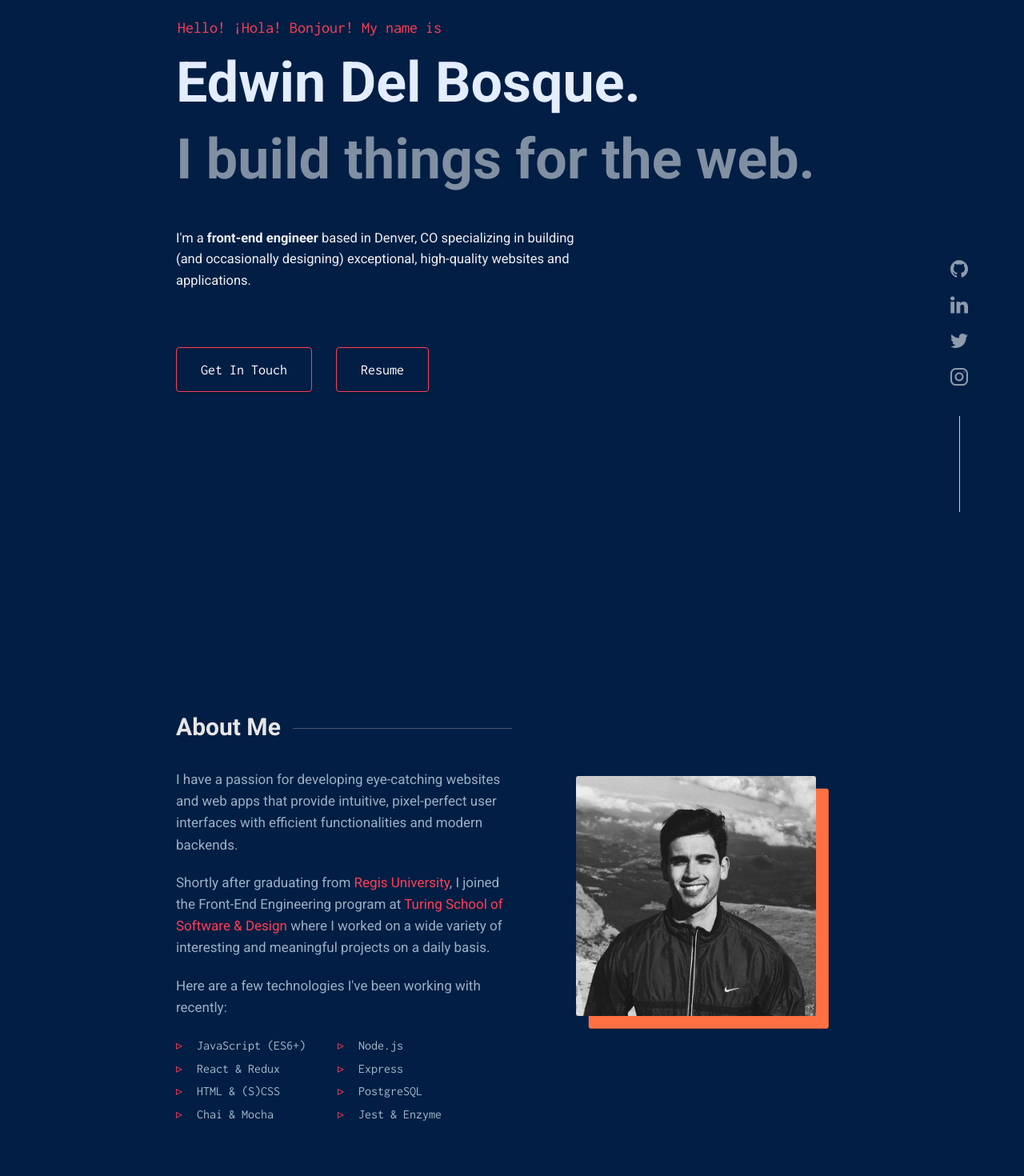
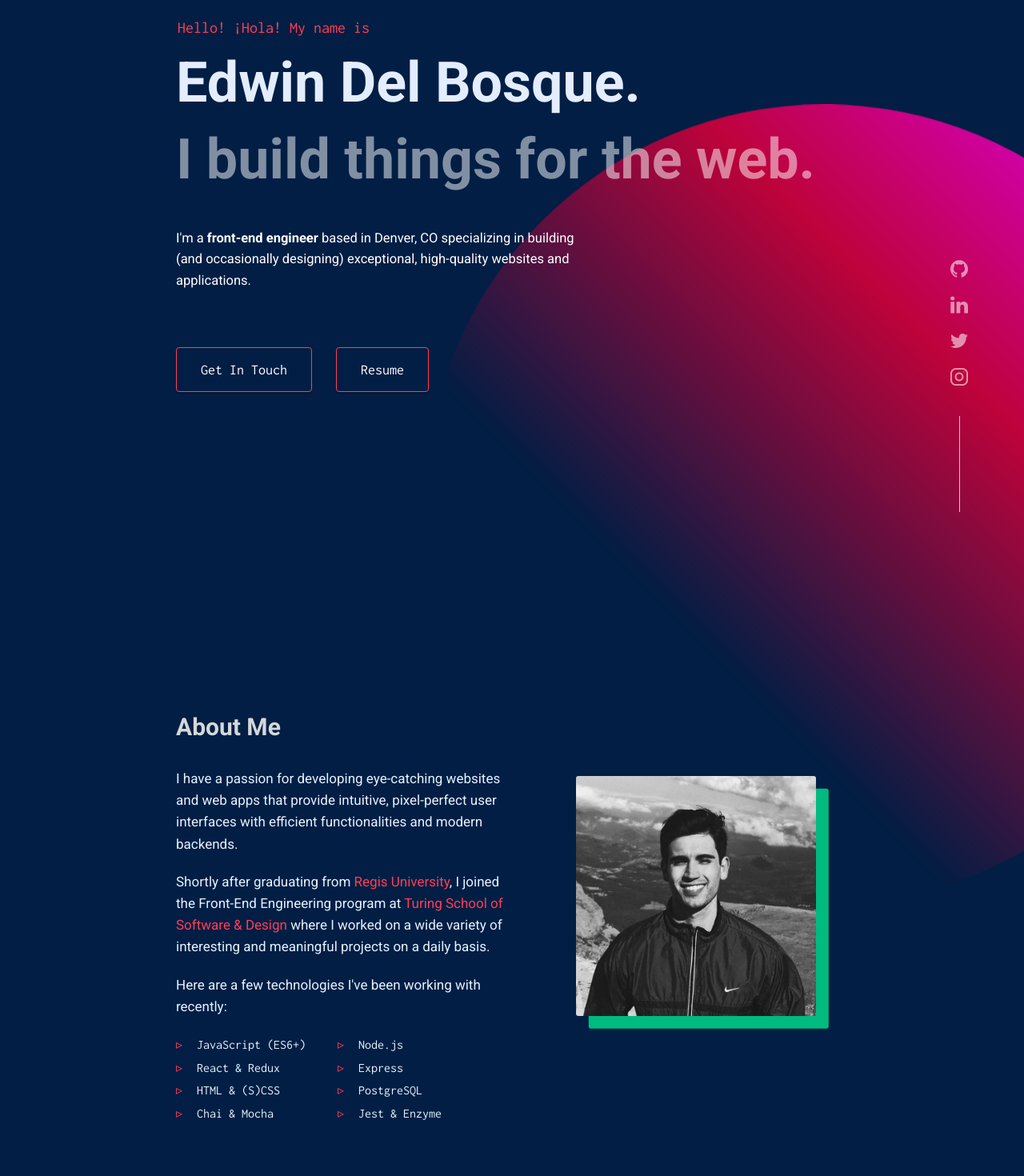
Before and after one commit to royamoussapour/portfolio, a React (Create React App) app: page / in a window 1280 px wide. Shown: the part 160-1630 px from the top of the page at 80% size. Built offline with nearby package versions, Linux system fonts and the light colour scheme.

Commit message:
Add floating orb to background

```diff
--- a/src/components/AboutMe/AboutMe.scss
+++ b/src/components/AboutMe/AboutMe.scss
@@ -8,14 +8,13 @@
 	justify-content: flex-start;
 
 	h2 {
-		color: rgb(230, 230, 230);
+		color: rgba(230, 230, 230, 0.925);
 		margin-bottom: 5px;
 		font-family: 'Roboto';
 		font-size: 30px;
 		position: relative;
 		top: 23px;
 		padding-right: 15px;
-		background: #021e44;
 		transition: 0.3s ease-in-out;
 	}
 
@@ -41,7 +40,7 @@
 		font-size: 17px;
 		width: 100%;
 		font-family: 'Roboto';
-		color: #99b1c4;
+		color: #e4f3ff;
 		line-height: 1.6;
 		margin-bottom: 20px;
 		transition: 0.3s ease-in-out;
@@ -50,7 +49,6 @@
 	img {
 		width: 300px;
 		border-radius: 3px;
-		box-shadow: 20px 20px 0 #fe3e55;
 		transition: 0.3s ease-in-out;
 		margin-right: 40px;
 		margin-top: 60px;
@@ -62,13 +60,13 @@
 
 	@keyframes floating {
 		from {
-			box-shadow: 22px 22px 0 #ff354c;
+			box-shadow: 22px 22px 0 #00ffdd54;
 		}
 		50% {
-			box-shadow: 15px 15px 0 rgb(255, 119, 65);
+			box-shadow: 15px 15px 0 rgba(0, 255, 149, 0.74);
 		}
 		to {
-			box-shadow: 22px 22px 0 #ff354c;
+			box-shadow: 22px 22px 0 #00ffea54;
 		}
 	}
 }
@@ -86,7 +84,7 @@
 		list-style-type: none;
 		line-height: 1.8;
 		font-family: 'Inconsolata';
-		color: rgb(160, 187, 202);
+		color: rgb(225, 244, 255);
 
 		span {
 			color: #fe3e55;
@@ -98,7 +96,6 @@
 .about-description {
 	padding-top: 50px;
 	width: 50%;
-	border-top: 1px solid #5d657acb;
 }
 
 @media only screen and (max-width: 900px) {
@@ -117,7 +114,6 @@
 		padding-top: 50px;
 		padding-right: 20px;
 		width: 100%;
-		border-top: 1px solid #5d657acb;
 		display: flex;
 		flex-direction: column;
 		align-items: center;
--- a/src/components/App/App.js
+++ b/src/components/App/App.js
@@ -13,7 +13,7 @@ const App = () => {
 			<main name='Home'>
 				<NavigationBar />
 				<section className='title-section'>
-					<p className='introduction'>Hello! ¡Hola! Bonjour! My name is</p>
+					<p className='introduction'>Hello! ¡Hola! My name is</p>
 					<h1>Edwin Del Bosque.</h1>
 					<h1 className='sub-header-title'>I build things for the web.</h1>
 					<p className='description-title'>
@@ -37,6 +37,7 @@ const App = () => {
 						</a>
 					</div>
 				</section>
+				<div className='orb'></div>
 			</main>
 			<AboutMe />
 			<Projects />
--- a/src/components/App/App.scss
+++ b/src/components/App/App.scss
@@ -29,7 +29,7 @@ h1 {
 p {
 	font-size: 18px;
 	font-weight: 300;
-	color: rgba(255, 255, 255, 0.932);
+	color: rgb(255, 255, 255);
 	margin-bottom: 10px;
 	transition: 0.3s ease-in-out;
 }
@@ -210,3 +210,37 @@ p {
 		font-size: 38px;
 	}
 }
+
+.orb {
+	height: 1000px;
+	width: 1000px;
+	background: linear-gradient(
+		to left bottom,
+		#e100ff,
+		#be033b,
+		#021e4400,
+		#021e4400
+	);
+	z-index: -1;
+	position: fixed;
+	transform: rotate(-15deg);
+	bottom: -520px;
+	right: -250px;
+	border-radius: 100%;
+	animation-name: orbfloat;
+	animation-duration: 15s;
+	animation-iteration-count: infinite;
+	animation-timing-function: ease-in-out;
+}
+
+@keyframes orbfloat {
+	from {
+		transform: translate(30px, 0px);
+	}
+	50% {
+		transform: translate(0px, -30px);
+	}
+	to {
+		transform: translate(30px, 0px);
+	}
+}
--- a/src/components/Projects/Projects.scss
+++ b/src/components/Projects/Projects.scss
@@ -8,14 +8,13 @@
 	justify-content: flex-start;
 
 	h2 {
-		color: rgb(228, 228, 228);
+		color: rgba(255, 255, 255, 0.87);
 		margin-bottom: 5px;
 		font-family: 'Roboto';
 		font-size: 30px;
 		position: relative;
 		top: 23px;
 		padding-right: 15px;
-		background: #021e44;
 	}
 
 	.projects-container {
@@ -26,7 +25,6 @@
 		grid-template-rows: auto;
 		justify-items: center;
 		padding: 70px 0;
-		border-top: 1px solid rgba(108, 112, 131, 0.733);
 	}
 }
 
--- a/src/index.scss
+++ b/src/index.scss
@@ -61,3 +61,15 @@ body {
 // * * * * * * * * * {
 // 	background-color: rgba(0, 0, 255, 0.2);
 // }
+
+@media screen and (min-width: 320px) and (max-width: 767px) and (orientation: landscape) {
+	html {
+		transform: rotate(-90deg);
+		transform-origin: left top;
+		width: 100vh;
+		overflow-x: hidden;
+		position: absolute;
+		top: 100%;
+		left: 0;
+	}
+}
```
